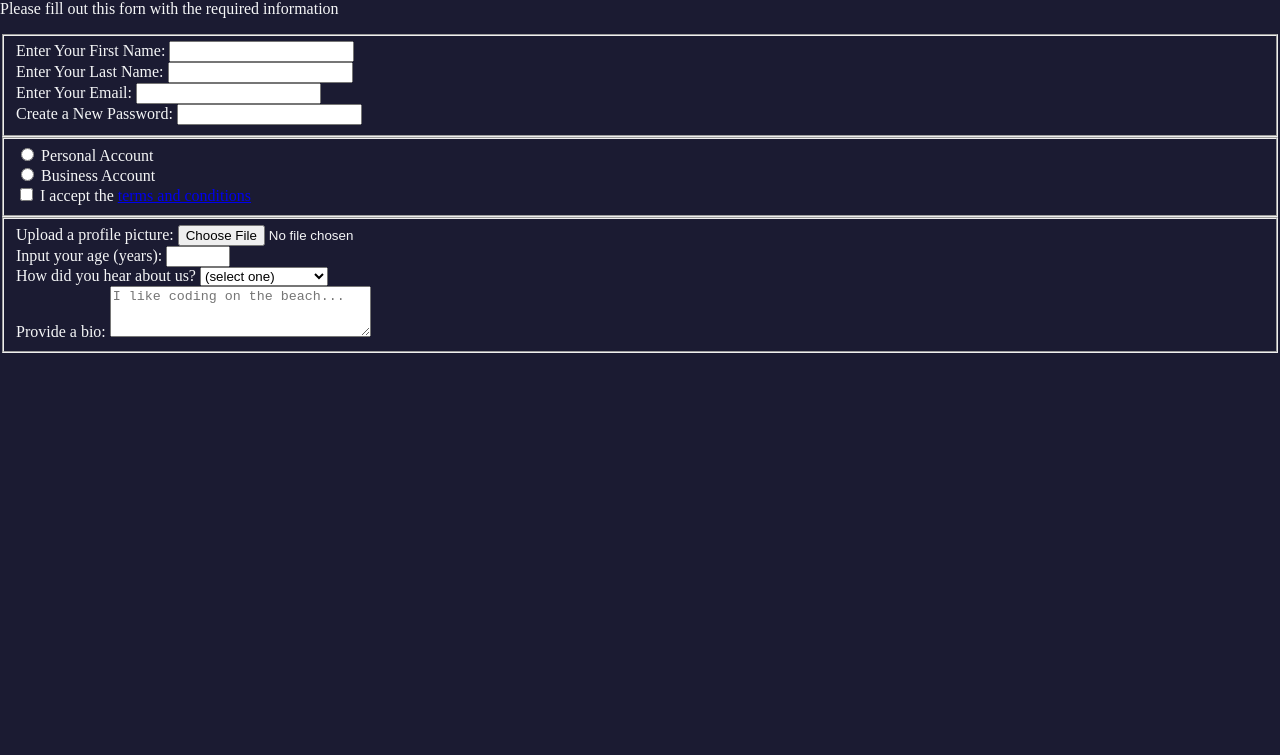
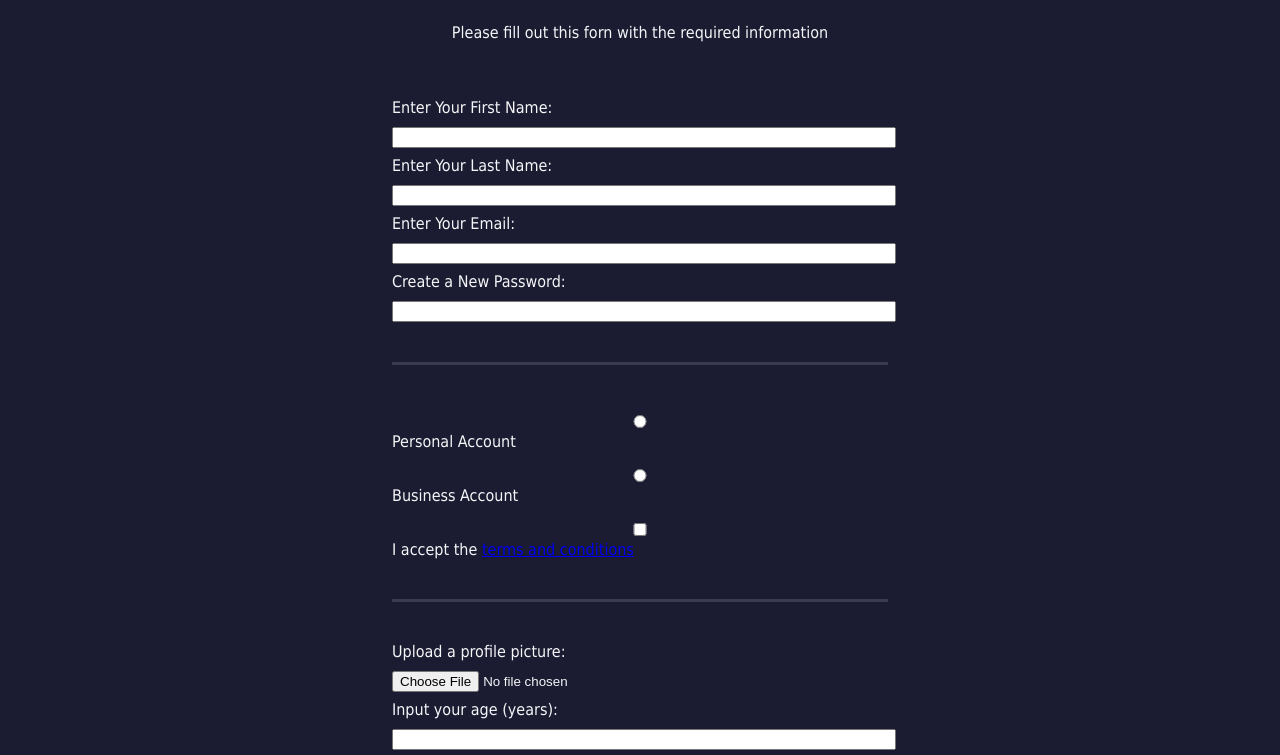
Before and after one commit to onemore8762/Registration-Form, a plain HTML site: page index.html in a window 1280 px wide. Shown: the part 98-853 px from the top of the page. Before the commit the page ends 800 px from the top, so only its background shows below. Drawn offline with Linux system fonts and the light colour scheme.

Commit message:
add styles

```diff
--- a/styles.css
+++ b/styles.css
@@ -1,11 +1,43 @@
-body{
+body {
     width: 100%;
     height: 100vh;
     margin: 0;
     background-color: #1b1b32;
-    color: #f5f6f7;
+      color: #f5f6f7;
+    font-family: Tahoma;
+      font-size: 16px;
+  }
 
-}
-label{
+  h1, p {
+    margin: 1em auto;
+    text-align: center;
+  }
+
+  form {
+    width: 60vw;
+      max-width: 500px;
+      min-width: 300px;
+      margin: 0 auto;
+  }
+
+  fieldset {
+    border: none;
+    padding: 2rem 0;
+    border-bottom: 3px solid #3b3b4f;
+  }
+
+  fieldset:last-of-type {
+    border-bottom: none;
+  }
+
+  label {
     display: block;
-}
+      margin: 0.5rem 0;
+  }
+
+  input,
+  textarea,
+  select {
+      margin: 10px 0 0 0;
+      width: 100%;
+  }
```
